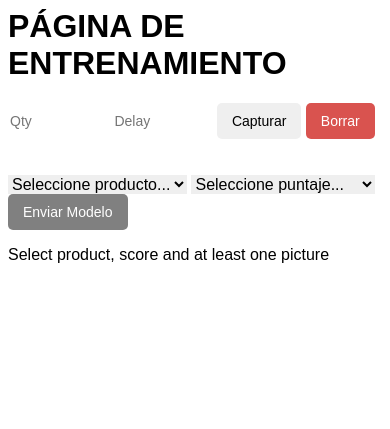
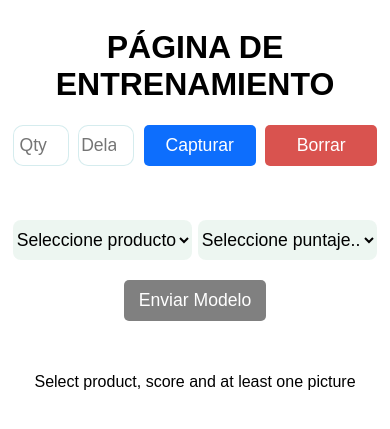
Before and after one commit to paxapos/tina, a Django app: page / in a window 390 px wide. Shown: the top 429 px of the page. Run offline with Django 4.2, Linux system fonts and the light colour scheme; data comes from the database, SQL or seed files in the repository.

Commit message:
improved responsiveness

```diff
--- a/training/static/train.css
+++ b/training/static/train.css
@@ -1,5 +1,27 @@
 :root {
     font-family: sans-serif;
+}
+
+h1,
+h2,
+h3,
+h4 {
+    text-align: center;
+}
+
+.main-container {
+    display: flex;
+    flex-direction: column;
+    align-items: center;
+}
+
+.info-empty {
+    text-align: center;
+}
+
+.info-full {
+    text-align: left;
+    font-size: 1.2rem;
 }
 
 .btn {
@@ -9,6 +31,9 @@
     display: inline-block;
     font-size: 14px;
     border-radius: 5px;
+    color: #fff;
+    background-color: #0d6efd;
+    border-color: #0d6efd;
 }
 
 .capture-input {
@@ -19,11 +44,17 @@
 
 .btn-primary {
     color: #fff;
+    background-color: #0d6efd;
+    border-color: #0d6efd;
+}
+
+.btn-success {
+    color: #fff;
     background-color: #449d44;
     border-color: #398439;
 }
 
-.btn-primary:hover {
+.btn-success:hover {
     background-color: #398439;
 }
 
@@ -32,6 +63,7 @@
     background-color: #d9534f;
     border-color: #d43f3a;
 }
+
 .btn-danger:hover {
     background-color: #d43f3a;
 }
@@ -49,3 +81,90 @@
     font-size: 16px;
     border: none;
 }
+
+img {
+    max-height: 20rem;
+}
+
+.pictures-collection {
+    display: flex;
+    flex-wrap: wrap;
+    justify-content: space-evenly;
+}
+
+.picture-container {
+    display: flex;
+    flex-direction: column;
+    align-items: center;
+    margin: 5px;
+    position: relative;
+}
+
+#form-container {
+    display: flex;
+    flex-wrap: wrap;
+    justify-content: space-between;
+    width: 600px;
+}
+
+#capture-container {
+    display: flex;
+    flex-wrap: wrap;
+    justify-content: space-between;
+    width: 600px;
+}
+
+@media (max-width: 700px) {
+    img {
+        max-width: 100%;
+        max-height: fit-content;
+        border-radius: 10px;
+    }
+
+    #form-container {
+        display: flex;
+        flex-wrap: wrap;
+        justify-content: space-evenly;
+        width: 100%;
+    }
+
+    #form-container>* {
+        min-height: 30px;
+        font-size: 1.1rem;
+    }
+
+    #form-container>select {
+        height: 40px;
+        max-width: 48%;
+        border-radius: 8px;
+        margin: 0px 1px;
+        background-color: #26915b15;
+    }
+
+    #form-container>button {
+        margin: 20px 0px;
+        max-width: 90%;
+    }
+
+    #capture-container {
+        display: flex;
+        flex-wrap: wrap;
+        justify-content: space-around;
+        width: 100%;
+    }
+
+    #capture-container>* {
+        font-size: 1.1rem;
+    }
+
+    .capture-input {
+        width: 15%;
+        border: solid 1px rgba(21, 145, 161, 0.178);
+        border-radius: 10px;
+        text-align: center;
+    }
+
+    #capture-container>button {
+        width: 30%;
+    }
+}
--- a/training/templates/training/train.html
+++ b/training/templates/training/train.html
@@ -1,23 +1,26 @@
 <html>
 
 <head>
+    <meta name="viewport" content="width=device-width, initial-scale=1.0">
     <title>Training</title>
     {% load static %}
     <script type="text/javascript" src="{% static 'train.js' %}" defer></script>
     <link rel="stylesheet" href="{% static 'train.css' %}">
 </head>
 <body id='main'>
+    <div class='main-container'>
     <h1>PÁGINA DE ENTRENAMIENTO</h1>
+    <div id='capture-container'>
     <input class='capture-input' id='input-qty' type='number' placeholder='Qty'></input>
     <input class='capture-input' id='input-delay' type='number' placeholder='Delay'></input>
-    <button class="btn" id="capture-button" onclick="onCapture()">Capturar</button>
+    <button class="btn btn-primary" id="capture-button" onclick="onCapture()">Capturar</button>
     <button class="btn btn-danger" id="remove-all-button" onclick="onRemove()">Borrar</button>
-    <br>
-    <br>
-    <br>
+    </div>
+    <br><br><br>
     <form id="upload-form" action="{% url 'upload' %}" method="POST" role="form">
     {% csrf_token %}
     {% if product_list %}
+    <div id='form-container'>
     <select id="select-products" onchange="drawInfo()">
         <option value="">Seleccione producto...</option>
         {% for product in product_list %}
@@ -39,12 +42,14 @@
     <p>No hay productos.</p>
     {% endif %}
 
-    <button type="submit" class="btn btn-primary" id="upload-button" disabled>Enviar Modelo</button>
+    <button type="submit" class="btn btn-success" id="upload-button" disabled>Enviar Modelo</button>
+    </div>
     </form>
-    <p id="info">...</p>
-    <div id='pictures-collection'>
+    <p id="info" class='info-empty'>...</p>
+    <div class='pictures-collection' id='pictures-collection'>
 
     </div>
+</div>
 
 </body>
 
```
Also changed, not shown: training/static/train.js (+23 -4 lines).
